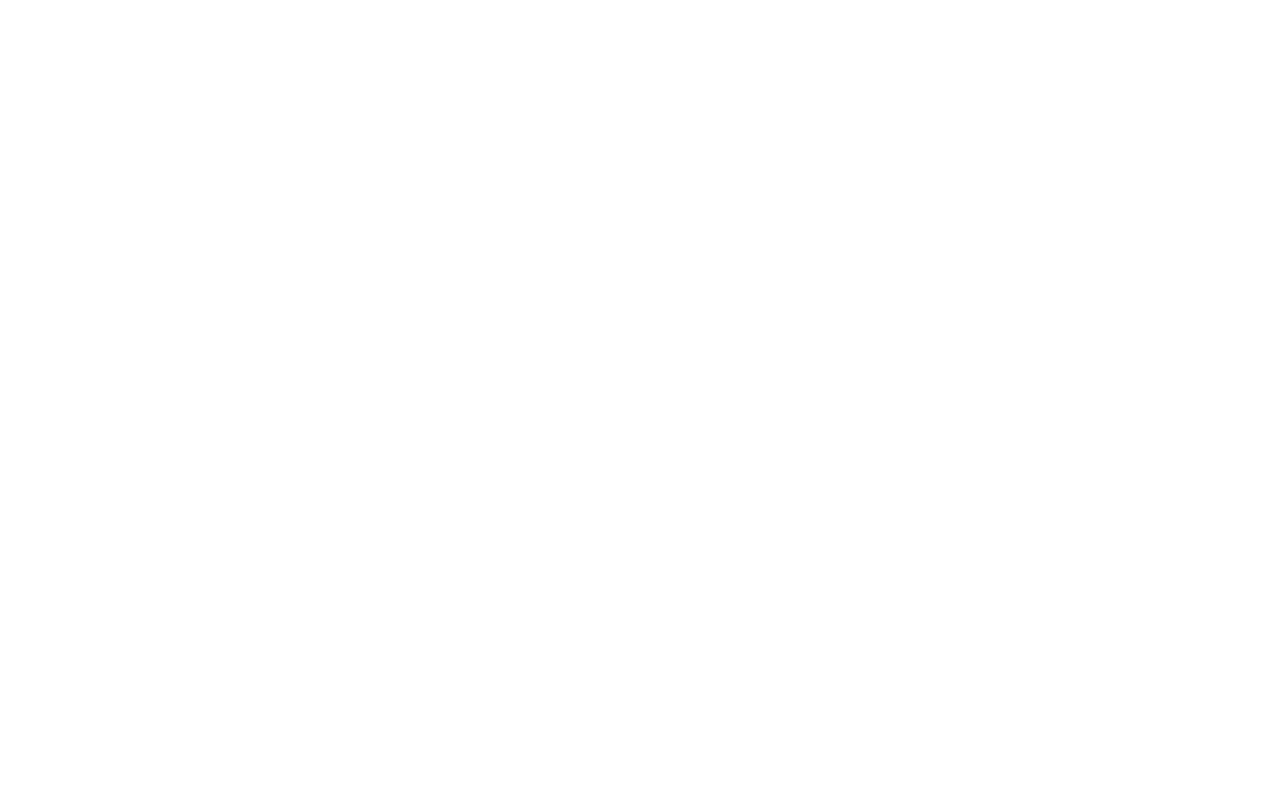
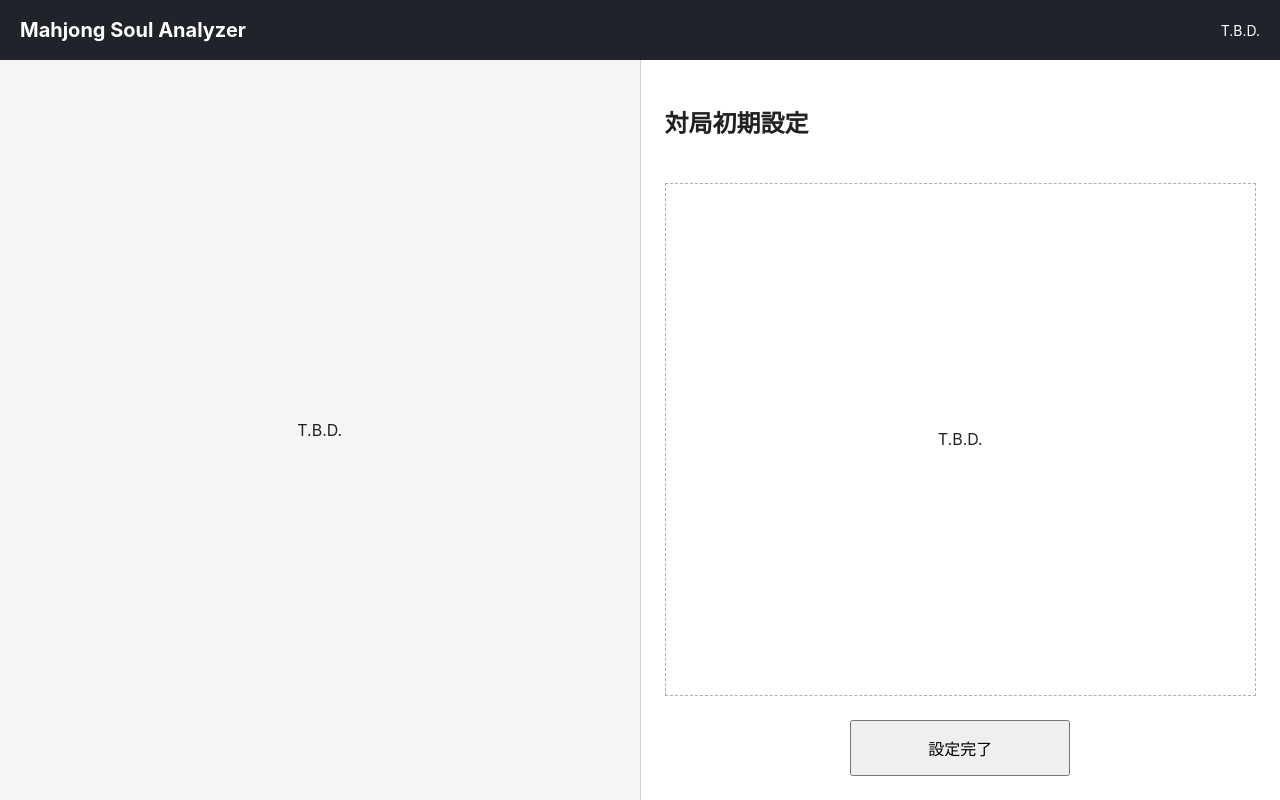
Before and after one commit to Zivahl/mahjong_soul_analyzer, a React (Vite) app in the folder frontend/: page /initial-setting in a window 1280 px wide. Before the commit this address had no page. Built offline with nearby package versions, Linux system fonts and the light colour scheme.

Commit message:
Add initial setting page

```diff
--- a/frontend/src/App.tsx
+++ b/frontend/src/App.tsx
@@ -1,5 +1,6 @@
 import { BrowserRouter, Navigate, Route, Routes } from "react-router-dom";
 import { MainLayout } from "./layouts/MainLayout/MainLayout";
+import { InitialSettingPage } from "./pages/InitialSettingPage/InitialSettingPage";
 import { StartPage } from "./pages/StartPage/StartPage";
 
 function App() {
@@ -7,8 +8,12 @@ function App() {
     <BrowserRouter>
       <Routes>
         <Route element={<MainLayout />}>
-          <Route path="/" element={<Navigate to="/start" replace />} />
+          <Route path="/" element={<Navigate replace to="/start" />} />
           <Route path="/start" element={<StartPage />} />
+          <Route
+            path="/initial-setting"
+            element={<InitialSettingPage />}
+          />
         </Route>
       </Routes>
     </BrowserRouter>
--- /dev/null
+++ b/frontend/src/pages/InitialSettingPage/InitialSettingPage.css
@@ -0,0 +1,27 @@
+.initial-setting-page {
+    height: 100%;
+
+    display: flex;
+    flex-direction: column;
+
+    gap: 24px;
+
+    padding: 24px;
+}
+
+.setting-placeholder {
+    flex: 1;
+
+    border: 1px dashed #b0b0b0;
+
+    display: flex;
+    justify-content: center;
+    align-items: center;
+}
+
+.initial-setting-page button {
+    align-self: center;
+
+    width: 220px;
+    height: 56px;
+}
--- /dev/null
+++ b/frontend/src/pages/InitialSettingPage/InitialSettingPage.tsx
@@ -0,0 +1,17 @@
+import "./InitialSettingPage.css";
+
+export const InitialSettingPage = () => {
+  return (
+    <div className="initial-setting-page">
+      <h2>対局初期設定</h2>
+
+      <div className="setting-placeholder">
+        T.B.D.
+      </div>
+
+      <button>
+        設定完了
+      </button>
+    </div>
+  );
+};
--- a/frontend/src/pages/StartPage/StartPage.tsx
+++ b/frontend/src/pages/StartPage/StartPage.tsx
@@ -1,9 +1,16 @@
+import { useNavigate } from "react-router-dom";
 import "./StartPage.css";
 
 export const StartPage = () => {
+  const navigate = useNavigate();
+
   return (
     <div className="start-page">
-      <button>開始</button>
+      <button
+        onClick={() => navigate("/initial-setting")}
+      >
+        開始
+      </button>
     </div>
   );
 };
```
